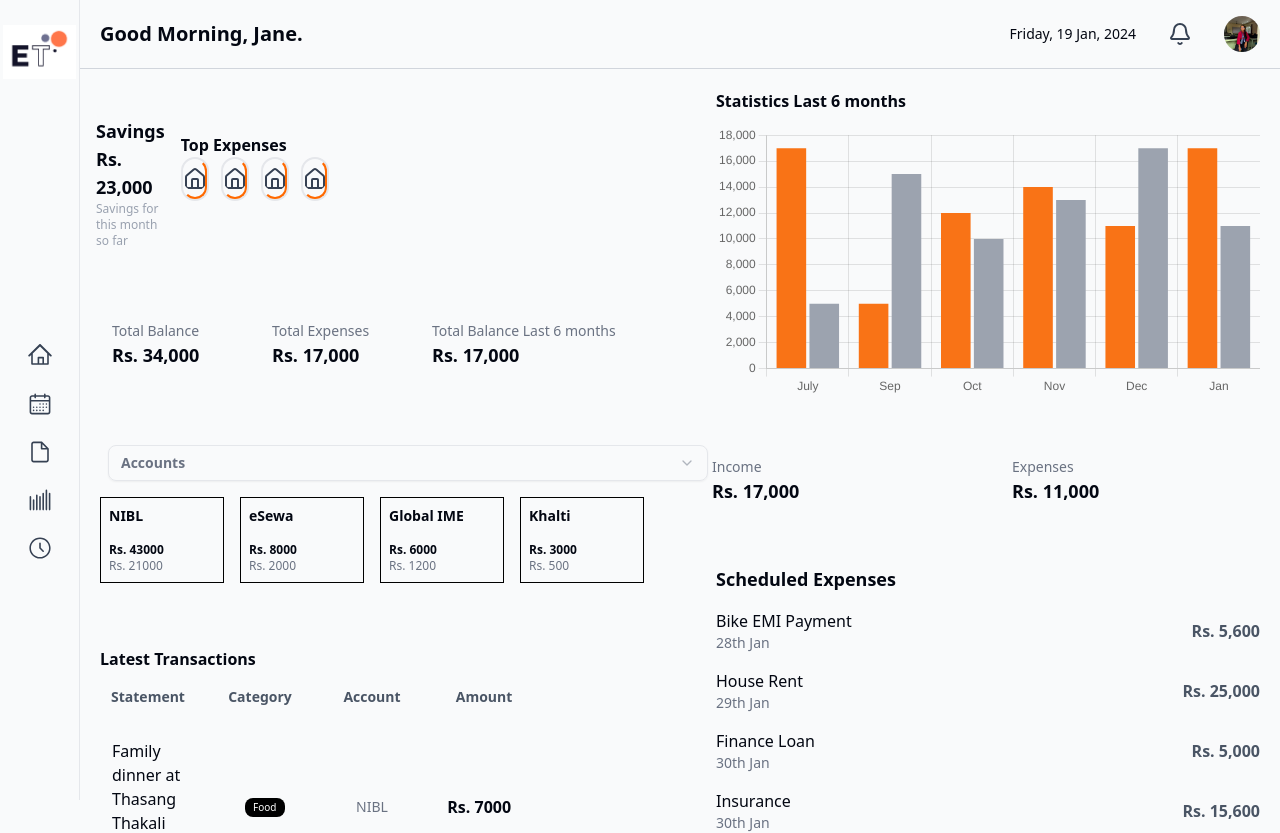
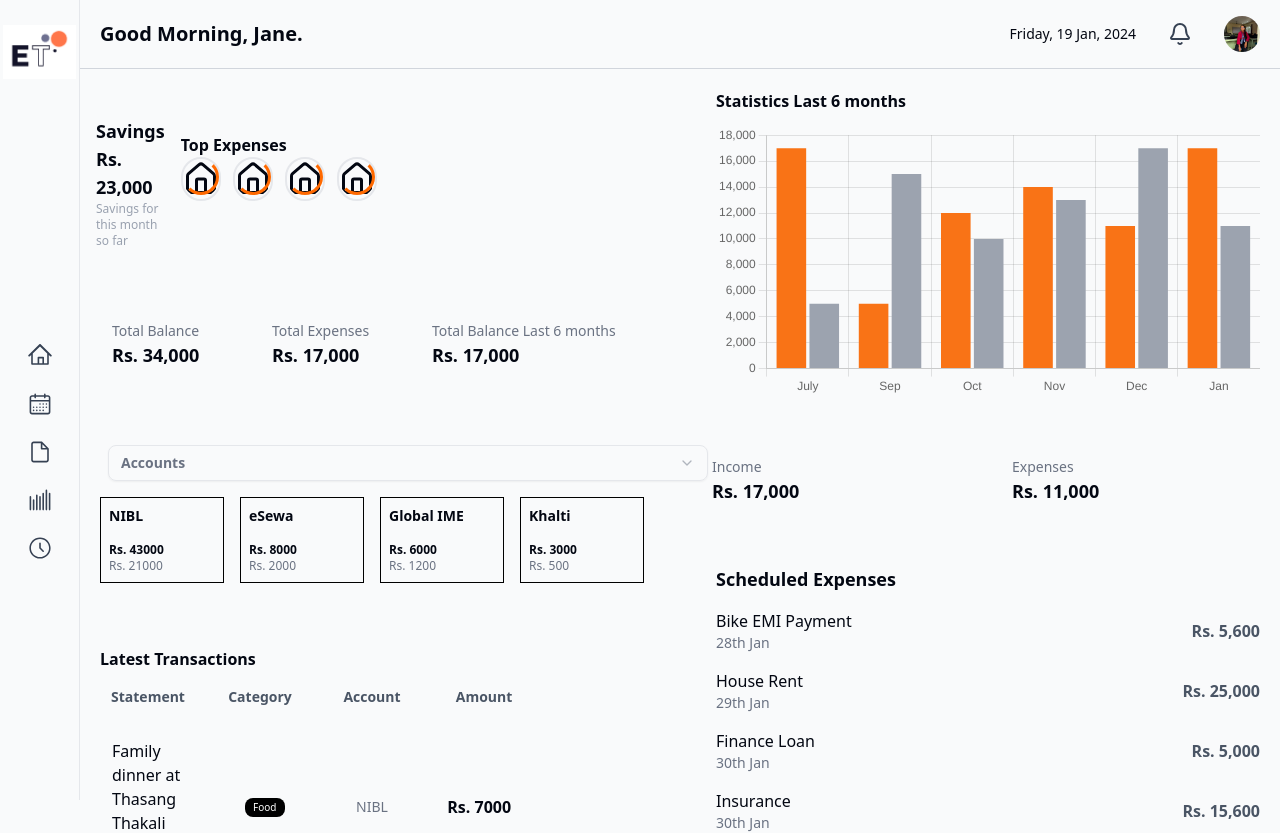
Before and after one commit to Nirmalamangrati/react-dashboard-stats, a React (Vite) app: page / in a window 1280 px wide. Shown: the top 833 px of the page. Built offline with nearby package versions, Linux system fonts and the light colour scheme.

Commit message:
Add new components and update existing files

```diff
--- a/src/pages/Dashboard.tsx
+++ b/src/pages/Dashboard.tsx
@@ -47,8 +47,8 @@ export default function Dashboard() {
                           key={i}
                           className="w-11 h-11 rounded-full border-2 border-gray-200 flex items-center justify-center relative"
                         >
-                          <div className="absolute inset-0 rounded-full border-2 border-orange-500 border-t-transparent border-l-transparent" />
-                          <HomeIcon className="text-gray-700 relative z-10 rounded-full" />
+                          <div className="absolute inset-0 w-9 h-9 rounded-full border-3 border-orange-500 border-t-transparent border-l-transparent" />
+                          <HomeIcon className="w-9 h-9 rounded-full object-cover" />
                         </div>
                       ))}
                     </div>
```
